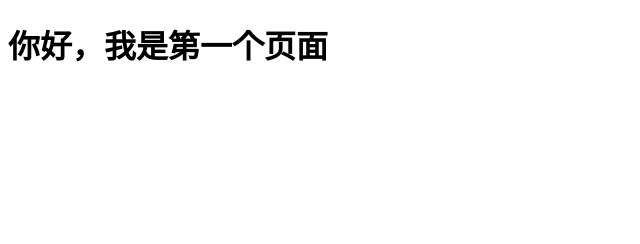
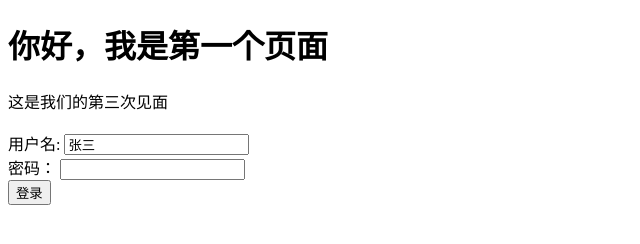
Before and after one commit to tdxxlsh/ChromeExtensionDev, a plain HTML site: page index.html in a window 1280 px wide. Shown: the whole page, without its empty margins (0-640 px from the left). Drawn offline with Linux system fonts and the light colour scheme.

Commit message:
这是我的第三次提交

```diff
--- a/index.html
+++ b/index.html
@@ -7,5 +7,21 @@
 </head>
 <body>
     <h1>你好，我是第一个页面</h1>
+    <div>这是我们的第三次见面</div><br>
+    用户名: <input type="text" name="name" id="name" value="张三"><br>
+    密码： <input type="password" name="password" id="pwd"><br>
+    <button onclick="login();">登录</button>
+
+   <script type="text/javascript">
+        function login(){
+            alert('How are you?');
+            var name = document.getElementById("name").value;
+            var pwd = document.getElementById("pwd").value;
+
+            alert('你的用户名是:' + ' '+name+'\n你的密码是：'+pwd);
+        }
+    </script>
 </body>
+
+
 </html>
```
